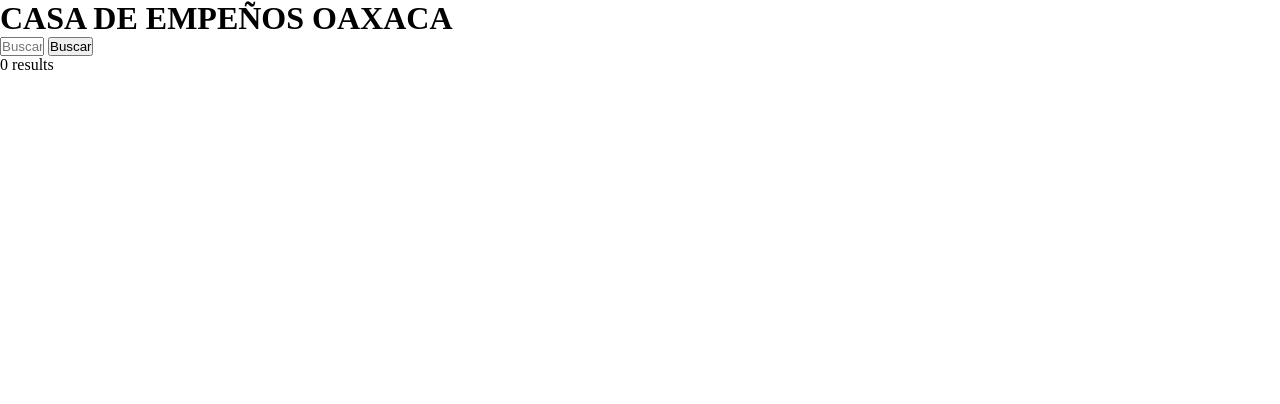
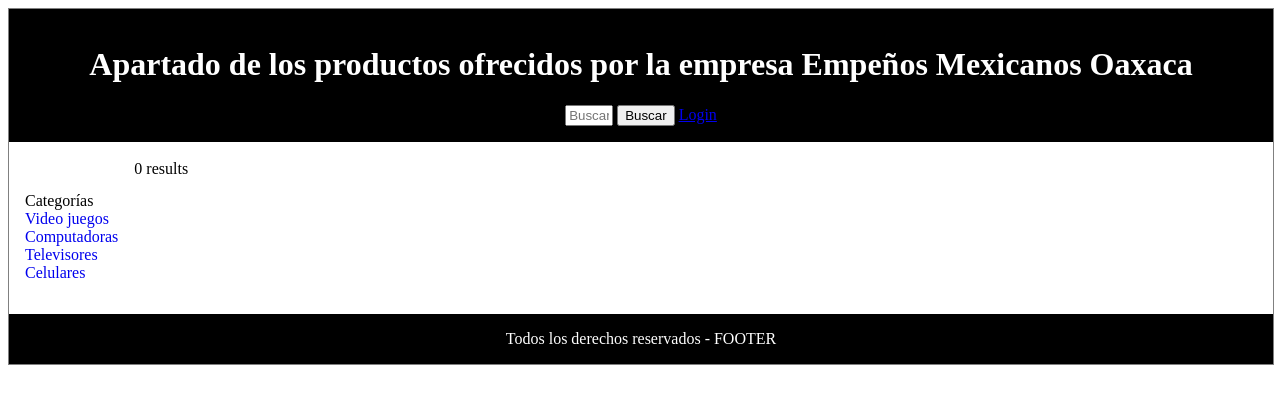
Before and after one commit to EEllisonJM/EmpeniosOaxaca, a PHP site: page /Principal_1.php in a window 1280 px wide. Shown: the top 404 px of the page. Run offline with PHP 8.4, Linux system fonts and the light colour scheme; data that the repository does not hold is empty.

Commit message:
Categoria agregado

```diff
--- a/Principal_1.php
+++ b/Principal_1.php
@@ -7,10 +7,25 @@
   <link rel="stylesheet" type="text/css" href="css/estilos.css">
 </head>
 <body>
-  <h1> CASA DE EMPEÑOS OAXACA </h1>
+  <div class="container">
+  <header>
+     <h1>Apartado de los productos ofrecidos por la empresa Empeños Mexicanos Oaxaca</h1>
      <input type="text" name="txt_Buscar" placeholder="Buscar...">
      <button type="button">Buscar </button>
+     <a href="#">Login</a>
+  </header>
+
   <br>
+  <nav>
+  <ul>
+    <a>Categorías</a>
+    <li><a href="cargar=?as=">Video juegos</a></li>
+    <li><a href="#">Computadoras</a></li>
+    <li><a href="#">Televisores</a></li>
+    <li><a href="#">Celulares</a></li>
+  </ul>
+</nav>
+
 
   <?php
   error_reporting(E_ALL ^ E_NOTICE);
@@ -29,6 +44,7 @@
     // output data of each row
     while($row = $result->fetch_assoc()) {
       ?>
+      <article>
         <div class="gallery">
           <a target="_blank"
           href="Images/<?php echo $row["rutaImagen"].".jpg"; ?>">
@@ -38,7 +54,10 @@
         <div class="marca"><?php echo $row["Marca"] ?></div>
         <div class="descripcion"><?php echo $row["Descripcion"] ?></div>
         <div class="precio"><?php echo $row["Precio"] ?></div>
+        <div class="reservar"> <button type="button">Reservar!</button> </div>
       </div>
+      </article>
+
     <?php
   }
 } else {
@@ -49,5 +68,5 @@ $conexion->close();
 ?>
 
 </body>
-<!-- <footer>Todos los derechos reservados - FOOTER</footer>-->
+<footer>Todos los derechos reservados - FOOTER</footer>
 </html>
--- a/css/estilos.css
+++ b/css/estilos.css
@@ -17,7 +17,7 @@ div.gallery {
     margin: 5px;
     border: 1px solid #ccc;
     float: left;
-    width: 30%;
+    width: 60%;
 }
 
 div.gallery:hover {
@@ -67,73 +67,40 @@ img:hover
  -ms-transition-duration: 0.6s;
 
 }
-/* ========================== */
-.navbar {
-      margin-bottom: 0;
-      border-radius: 0;
-    }
-        hr {
-            border:3px solid #000;
-            border-color: #A7DBD8;
-        }
-        #imagentop {
-          background-position: center;
-        }
+  /*====================*/
 
-        * {
-        margin:0px;
-        padding:0px;
-      }
+div.container {
+    width: 100%;
+    border: 1px solid gray;
+}
 
-      #header {
-        margin:auto;
-        width:1100px;
-        font-family:Arial, Helvetica, sans-serif;
-      }
+header, footer {
+    padding: 1em;
+    color: white;
+    background-color: black;
+    clear: left;
+    text-align: center;
+}
 
-      ul, ol {
-        list-style:none;
-      }
+nav {
+    float: left;
+    max-width: 160px;
+    margin: 0;
+    padding: 1em;
+}
 
-      .nav > li {
-        float:left;
+nav ul {
+    list-style-type: none;
+    padding: 0;
+}
 
-      }
+nav ul a {
+    text-decoration: none;
+}
 
-      .nav li a {
-        background-color:#000;
-        color:#fff;
-        text-decoration:none;
-        padding:12px 40px;
-        display:block;
-      }
-
-      .nav li a:hover {
-        background-color:#434343;
-      }
-
-      .nav li ul {
-        display:none;
-        position:absolute;
-        min-width:150px;
-      }
-
-      .nav li:hover > ul {
-        display:block;
-      }
-
-      .nav li ul li {
-        position:relative;
-      }
-
-      .nav li ul li ul {
-        right:-150px;
-        top:0px;
-      }
-
-  .centrar
-  {
-
-    margin-left: 200px;
-    margin-top: 132px;
-  }
+article {
+    margin-left: 170px;
+    border-left: 1px solid gray;
+    padding: 1em;
+    overflow: hidden;
+}
```
Lines whose indentation alone changed are shown as unchanged.
